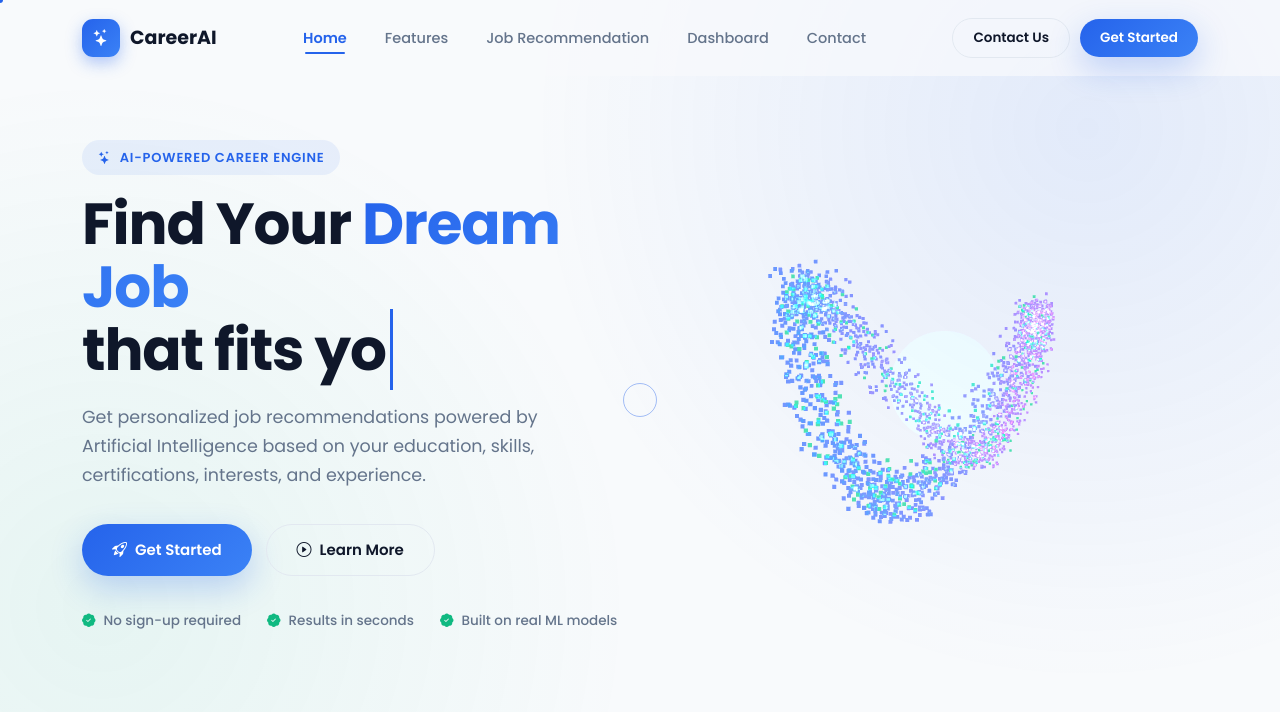
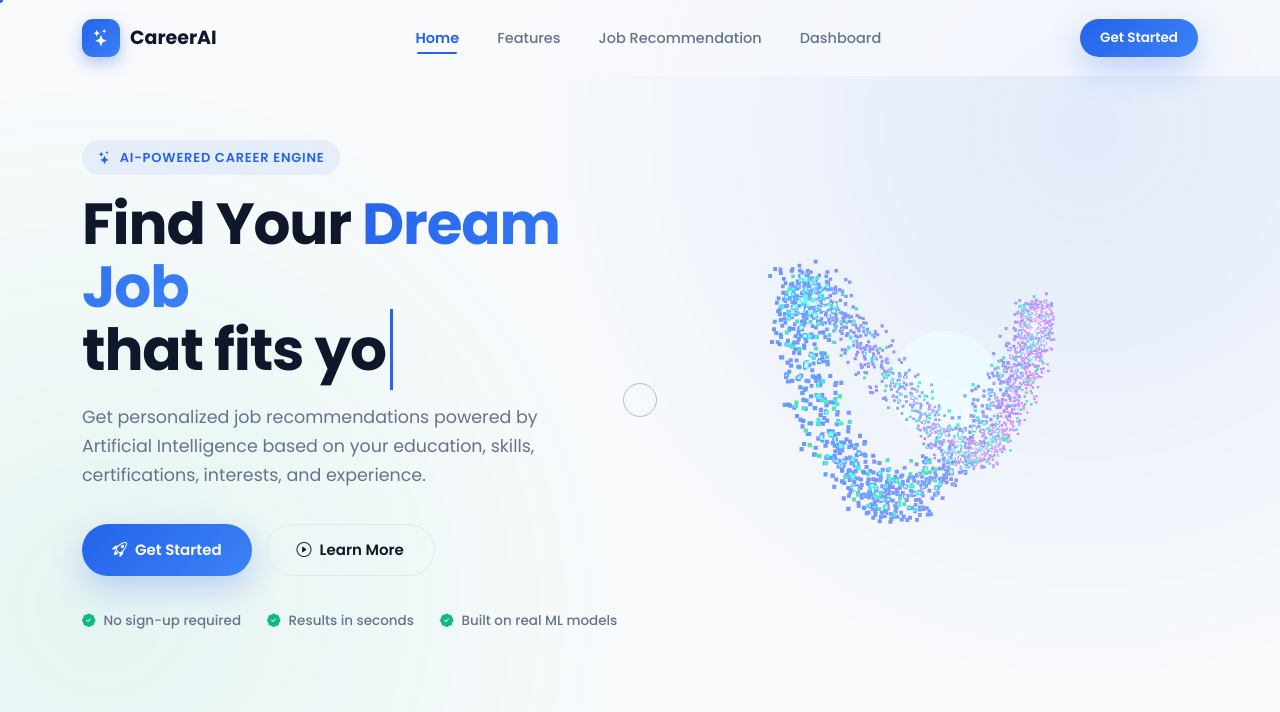
Before and after one commit to suyashcsecore/career_recommendation, a Django app: page / in a window 1280 px wide. Shown: the top 712 px of the page. Run offline with Django 5.2, Linux system fonts and the light colour scheme; data comes from the database, SQL or seed files in the repository; some libraries are stand-ins or nearby versions.

Commit message:
Remove contact us portion from navbar and footer

```diff
--- a/recommendations/templates/base.html
+++ b/recommendations/templates/base.html
@@ -41,11 +41,9 @@
       <li><a href="/#features" class="nav-link-item">Features</a></li>
       <li><a href="/recommendation/" class="nav-link-item {% block nav_rec %}{% endblock %}">Job Recommendation</a></li>
       <li><a href="/dashboard/" class="nav-link-item {% block nav_dash %}{% endblock %}">Dashboard</a></li>
-      <li><a href="/#contact" class="nav-link-item">Contact</a></li>
     </ul>
 
     <div class="nav-cta">
-      <a href="/#contact" class="btn btn-outline btn-sm">Contact Us</a>
       <a href="/recommendation/" class="btn btn-primary btn-sm">Get Started</a>
       <button class="nav-toggle" id="navToggle" aria-label="Toggle navigation" aria-expanded="false">
         <i class="bi bi-list"></i>
@@ -89,13 +87,6 @@
         <a href="/#about">How It Works</a>
         <a href="/#why">Why Choose Us</a>
         <a href="/#faq">FAQ</a>
-        <a href="/#contact">Contact</a>
-      </div>
-
-      <div class="footer-col">
-        <h6>Get In Touch</h6>
-        <a href="#"><i class="bi bi-envelope me-2"></i>support@careerai.example</a>
-        <a href="#"><i class="bi bi-geo-alt me-2"></i>Available worldwide, online</a>
       </div>
     </div>
 
```
